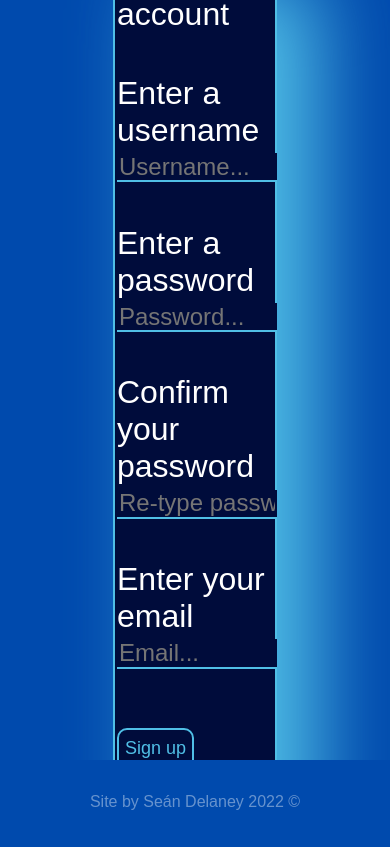
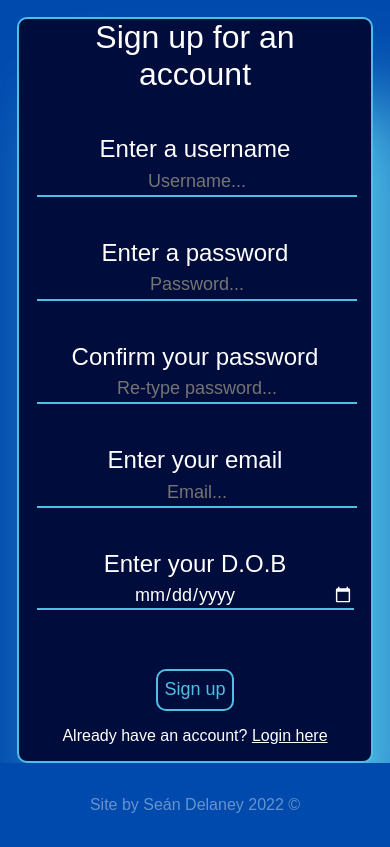
Before and after one commit to Sean-Delaney/Meducate, a React (Create React App) app in the folder Client/meducate/: page /register in a window 390 px wide. Built offline with nearby package versions, Linux system fonts and the light colour scheme.

Commit message:
encrypt / decrypt passwords

```diff
--- a/Client/meducate/src/components/LoginForm.js
+++ b/Client/meducate/src/components/LoginForm.js
@@ -3,6 +3,7 @@ import { Link } from 'react-router-dom'
 import './css/login.css'
 import axios from 'axios'
 const API_URL = 'http://localhost:3001/users'
+const crypt = require('crypto-js')
 
 const LoginForm = ( { setLogin, nav } ) => {
 
@@ -22,7 +23,7 @@ const LoginForm = ( { setLogin, nav } ) => {
 
     let details = {
       username: usr,
-      password: pass
+      password: crypt.enc.Base64.stringify(crypt.enc.Utf8.parse(pass))
     }
 
     await axios.get(API_URL, {params: details}).then((res) => {
--- a/Client/meducate/src/components/RegisterForm.js
+++ b/Client/meducate/src/components/RegisterForm.js
@@ -3,6 +3,7 @@ import { Link } from 'react-router-dom'
 import '../components/css/register.css'
 import axios from 'axios'
 const API_URL = 'http://localhost:3001/users'
+const crypt = require('crypto-js')
 
 const RegisterForm = ( { setLogin, nav } ) => {
 
@@ -11,35 +12,99 @@ const RegisterForm = ( { setLogin, nav } ) => {
   },[])
 
   const handleSubmit = async (e) => {
-    e.preventDefault();
+    //Values for getting the inputs
     let usr = document.getElementById('username').value;
     let pwd1 = document.getElementById('password1').value;
     let pwd2 = document.getElementById('password2').value;
     let email = document.getElementById('email').value;
+    let dob = document.getElementById('dob').value;
+    let error = document.getElementById('errorReg');
 
+    //Stop refresh
+    e.preventDefault();
+
+    //Make sure passwords match
     if(pwd1 === pwd2){
+      //Store age verification
+      var verify = verifyAge(dob);
+
+      //If age has been successfully verified.
+      if(verify){
+        //Get details to be inserted
         let details = {
           username: usr,
-        password: pwd1,
+          password: crypt.enc.Base64.stringify(crypt.enc.Utf8.parse(pwd1)),
           email: email
         }
 
+        //Attempt to post the new user.
         await axios.post(API_URL, details).then((res) => {
+          //Success message set by API.
           if(res.data === "success"){
             backToLogin();
           }
+
+          //Username already exists in the database.
           else{
-          alert("The username is already taken. Try another one.");
+            error.innerHTML = `<p>The username is already taken. Try another one.</p>`;
+
+            setTimeout(()=>{
+              error.innerHTML = '';
+            }, 4000);
           }
         })
       }
+      //Else for age verification
       else{
-      alert("Passwords do not match")
+        error.innerHTML = `<p>You must be at least 18 years of age to make an account.`;
+        setTimeout(()=>{
+          error.innerHTML = '';
+        }, 4000);
+      }
+    }
+    //Else for first passwords check
+    else{
+      error.innerHTML = `<p>Your passwords don't match</p>`;
+      setTimeout(()=>{
+        error.innerHTML = '';
+      }, 4000);
     }
   }
 
   function backToLogin(){
     window.location.href = 'http://localhost:3000/'
+  }
+
+  function verifyAge(dob){
+    //Create dates out of the user inputted date and the current date.
+    var date = new Date(dob)
+    var now = new Date();
+
+    //Get day, month and year for original and current dates to be compared.
+    var original_month = date.getMonth();
+    var original_day = date.getDate();
+    var original_year = date.getFullYear();
+
+    var current_day = now.getDate();
+    var current_month = now.getMonth();
+    var current_year = now.getFullYear();
+
+    console.log(original_year, current_year, original_month, current_month, original_day, current_day)
+
+    //Check all values to ensure user is older than 18 or at least 18 years old
+    if(current_year - original_year >= 18){
+      if(original_month < current_month){
+        return true;
+      }
+      else{
+        if(original_day <= current_day && original_month == current_month){
+          return true;
+        }
+        return false;
+      }
+    }else{
+      return false;
+    }
   }
 
   return (
@@ -51,6 +116,8 @@ const RegisterForm = ( { setLogin, nav } ) => {
           <div id='titlewrapper'>
             <label id='title'>Sign up for an account</label> <br />
           </div>
+
+          <div id='errorReg'></div>
 
             <label id='registerEnter'>Enter a username</label> <br />
             <input
@@ -88,6 +155,15 @@ const RegisterForm = ( { setLogin, nav } ) => {
             required
             /> <br />
 
+            <label id='registerEnter'>Enter your D.O.B</label> <br />
+            <input
+            type='date'
+            className='boxRegister'
+            placeholder='DOB'
+            id='dob'
+            required
+            /> <br />
+
             <button>Sign up</button> <br />
             <p>Already have an account? <Link to='/'>Login here</Link> </p>
           </form>
--- a/Client/meducate/src/components/css/login.css
+++ b/Client/meducate/src/components/css/login.css
@@ -1,10 +1,12 @@
 #loginholder{
   margin: none;
-  height: 90vh;
+  height: fit-content;
+  min-height: 88vh;
   width: 100%;
   display: flex;
   align-items: center;
   justify-content: center;
+  padding-top: 2vh;
 }
 
 #login{
@@ -73,3 +75,29 @@ button:hover{
 #errorholder{
   background-color: red;
 }
+
+@media only screen and (max-width: 1000px){
+  #login{
+    width: 90%;
+  }
+
+  #login form{
+    width: 90%;
+    text-align: center;
+  }
+
+  .box{
+    text-align: center;
+  }
+}
+
+@media only screen and (max-width: 768px){
+  .enter{
+    font-size: x-large;
+  }
+
+  .box{
+    font-size: large;
+    text-align: center;
+  }
+}
--- a/Client/meducate/src/components/css/register.css
+++ b/Client/meducate/src/components/css/register.css
@@ -1,10 +1,11 @@
 #registerPage{
   width: calc(100vw - (100vw - 100%));
-  height: 90vh;
+  height: fit-content;
   display: flex;
   align-items: center;
   justify-content: center;
   overflow: auto;
+  padding-top: 2vh;
 }
 
 #registerBox{
@@ -16,9 +17,7 @@
   align-items: center;
   justify-content: center;
   border-radius: 10px;
-  padding: 2px;
-  padding-top: 3vh;
-  padding-bottom: 3vh;
+  padding: .2px;
   box-shadow: 5vh 10vh 10vh #50BFE6;
 }
 
@@ -31,7 +30,7 @@
   width: 100%;
   height: 3vh;
   color: white;
-  font-size: x-large;
+  font-size: large;
 }
 
 .boxRegister:focus{
@@ -61,6 +60,40 @@ button:hover{
 }
 
 #registerEnter{
-  font-size: xx-large;
+  font-size: x-large;
   width: 100%;
 }
+
+@media only screen and (max-width: 1000px){
+  #registerBox{
+    width: 90%;
+    text-align: center;
+  }
+
+  #registerform{
+    width: 90%;
+  }
+
+  .boxRegister{
+    text-align: center;
+  }
+}
+
+@media only screen and (max-width: 768px){
+  #registerEnter{
+    font-size: x-large;
+  }
+
+  .boxRegister{
+    font-size: large;
+    text-align: center;
+  }
+}
+
+::-webkit-calendar-picker-indicator{
+  filter: invert(1);
+}
+
+#errorReg{
+  background-color: red;
+}
--- a/Client/meducate/src/pages/Contact.js
+++ b/Client/meducate/src/pages/Contact.js
@@ -11,15 +11,15 @@ const Contact = () => {
         <div id='contactleft'>
 
           <div className='contactform'>
-            <form className='substanceform'>
+            <form className='substanceform' action='mailto:seanrdelaney17@gmail.com?subject=Meducate question.' method='post' encType='text/plain'>
               <h2>Have any questions or comments?</h2>
               <h3>Drop them down below with your details!</h3>
 
-              <input type='text' placeholder='Name' required/> <br />
+              <input type='text' placeholder='Name' name='Name' required/> <br />
 
-              <input type='text' placeholder='Email' required/> <br />
+              <input type='text' placeholder='Email' name='Email' mrequired/> <br />
 
-              <input type='text' placeholder='Question / Comment' required />
+              <input type='text' placeholder='Question / Comment' name='Question' required />
 
               <button>Ask!</button>
             </form>
@@ -30,15 +30,15 @@ const Contact = () => {
         <div id='contactright'>
 
           <div className='contactform'>
-            <form className='substanceform'>
+            <form className='substanceform' action='mailto:seanrdelaney17@gmail.com?subject=Meducate substance suggestion' method='post' encType='text/plain'>
               <h2>Any substances you want to see added ?</h2>
               <h3>Enter your details here along with the substance!</h3>
 
-              <input type='text' placeholder='Name' required/> <br />
+              <input type='text' placeholder='Name' name='Name' required/> <br />
 
-              <input type='text' placeholder='Email' required/> <br />
+              <input type='text' placeholder='Email' name='Email' required/> <br />
 
-              <input type='text' placeholder='Enter any substance' className='lastinput' required/>
+              <input type='text' placeholder='Enter any substance' className='lastinput' name='Substance' required/>
 
               <button>Send!</button>
             </form>
--- a/package.json
+++ b/package.json
@@ -7,6 +7,7 @@
   "dependencies": {
     "-": "^0.0.1",
     "cors": "^2.8.5",
+    "crypto-js": "^4.1.1",
     "dotenv": "^16.0.0",
     "gh-pages": "^3.2.3",
     "save-dev": "^0.0.1-security",
```
Also changed, not shown: 1 other file (tests, documents, lock files or other folders). Lines whose indentation alone changed are shown as unchanged.
